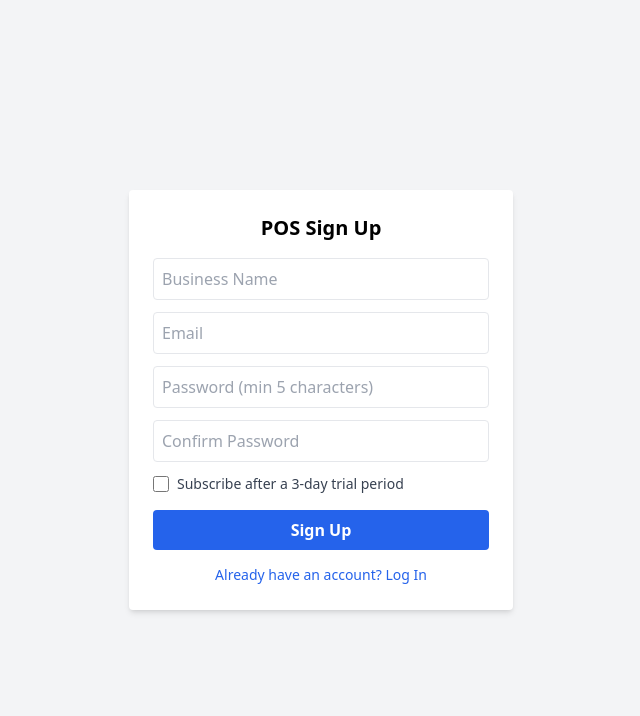
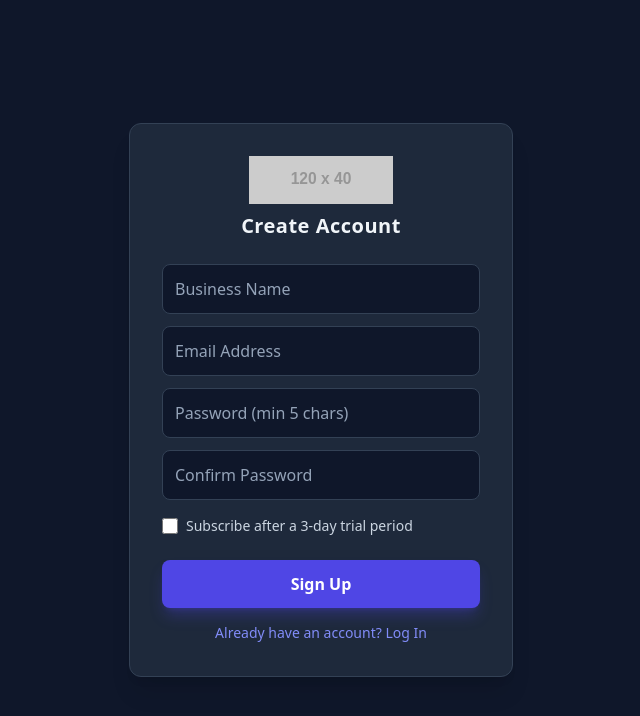
Before and after one commit to opstewardsupport-rgb/my-pos, a React (Vite) app: page / in a window 1280 px wide. Shown: the top 716 px of the page, without its empty margins (319-959 px from the left). Built offline with nearby package versions, Linux system fonts and the light colour scheme.

Commit message:
Update App.jsx

```diff
--- a/src/App.jsx
+++ b/src/App.jsx
@@ -10,7 +10,7 @@ export default function App() {
   const [businessName, setBusinessName] = useState('')
   const [email, setEmail] = useState('')
   const [password, setPassword] = useState('')
-  const [confirmPassword, setConfirmPassword] = useState('') // Added confirm password state
+  const [confirmPassword, setConfirmPassword] = useState('')
 
   const [isLoginMode, setIsLoginMode] = useState(false)
   const [subscribeLater, setSubscribeLater] = useState(false)
@@ -45,7 +45,6 @@ export default function App() {
         setIsSuccess(true)
       }
     } else {
-      // --- VALIDATIONS FOR SIGN UP ---
       if (password.length < 5) {
         setMessage('Password must be at least 5 characters long.')
         return
@@ -80,24 +79,24 @@ export default function App() {
   }
 
   if (loading) {
-    return <div className="flex items-center justify-center min-h-screen bg-gray-100">Loading...</div>
+    return <div className="flex items-center justify-center min-h-screen bg-slate-900 text-white">Loading...</div>
   }
 
   if (session) {
     return (
-      <div className="flex flex-col items-center justify-center min-h-screen bg-gray-100 p-4">
-        <div className="bg-white p-6 rounded shadow-md w-full max-w-md text-center">
-          <h2 className="text-2xl font-bold mb-2 text-green-600">Welcome to your POS!</h2>
-          <p className="text-gray-600 mb-1">Logged in as: {session.user.email}</p>
+      <div className="flex flex-col items-center justify-center min-h-screen bg-slate-900 p-4">
+        <div className="bg-slate-800 border border-slate-700 p-8 rounded-xl shadow-xl w-full max-w-md text-center">
+          <h2 className="text-2xl font-bold mb-2 text-emerald-400">Welcome to your POS!</h2>
+          <p className="text-slate-300 mb-1">Logged in as: {session.user.email}</p>
           {session.user.user_metadata?.business_name && (
-            <p className="text-sm font-medium text-blue-600 mb-4">
+            <p className="text-sm font-medium text-indigo-400 mb-6">
               Business: {session.user.user_metadata.business_name}
             </p>
           )}
 
           <button
             onClick={handleLogout}
-            className="w-full bg-red-600 text-white py-2 rounded font-semibold hover:bg-red-700"
+            className="w-full bg-rose-600 text-white py-2 rounded-lg font-semibold hover:bg-rose-700 transition"
           >
             Log Out
           </button>
@@ -107,71 +106,87 @@ export default function App() {
   }
 
   return (
-    <div className="flex flex-col items-center justify-center min-h-screen bg-gray-100 p-4">
-      <form onSubmit={handleAuth} className="bg-white p-6 rounded shadow-md w-full max-w-sm">
-        <h2 className="text-xl font-bold mb-4 text-center">
-          {isLoginMode ? 'POS Login' : 'POS Sign Up'}
+    <div className="flex flex-col items-center justify-center min-h-screen bg-slate-900 p-4">
+      <form onSubmit={handleAuth} className="bg-slate-800 border border-slate-700 p-8 rounded-xl shadow-xl w-full max-w-sm text-slate-100">
+
+        {/* LOGO AREA: Replace the src below with your actual hosted logo image link */}
+        <div className="flex flex-col items-center mb-6">
+          <img
+            src="https://via.placeholder.com/120x40?text=YOUR+LOGO"
+            alt="POS Logo"
+            className="h-12 object-contain mb-2"
+          />
+          <h2 className="text-xl font-bold tracking-wide">
+            {isLoginMode ? 'POS Login' : 'Create Account'}
           </h2>
+        </div>
 
         {!isLoginMode && (
+          <div className="mb-3">
             <input
               type="text"
               placeholder="Business Name"
               value={businessName}
               onChange={(e) => setBusinessName(e.target.value)}
-            className="w-full p-2 mb-3 border rounded"
+              className="w-full p-3 bg-slate-900 border border-slate-700 rounded-lg text-white placeholder-slate-400 focus:outline-none focus:border-indigo-500"
               required
             />
+          </div>
         )}
 
+        <div className="mb-3">
           <input
             type="email"
-          placeholder="Email"
+            placeholder="Email Address"
             value={email}
             onChange={(e) => setEmail(e.target.value)}
-          className="w-full p-2 mb-3 border rounded"
+            className="w-full p-3 bg-slate-900 border border-slate-700 rounded-lg text-white placeholder-slate-400 focus:outline-none focus:border-indigo-500"
             required
           />
+        </div>
 
+        <div className="mb-3">
           <input
             type="password"
-          placeholder="Password (min 5 characters)"
+            placeholder="Password (min 5 chars)"
             value={password}
             onChange={(e) => setPassword(e.target.value)}
-          className="w-full p-2 mb-3 border rounded"
+            className="w-full p-3 bg-slate-900 border border-slate-700 rounded-lg text-white placeholder-slate-400 focus:outline-none focus:border-indigo-500"
             required
           />
+        </div>
 
-        {/* Confirm Password field only shows during Sign Up */}
         {!isLoginMode && (
+          <div className="mb-3">
             <input
               type="password"
               placeholder="Confirm Password"
               value={confirmPassword}
               onChange={(e) => setConfirmPassword(e.target.value)}
-            className="w-full p-2 mb-3 border rounded"
+              className="w-full p-3 bg-slate-900 border border-slate-700 rounded-lg text-white placeholder-slate-400 focus:outline-none focus:border-indigo-500"
               required
             />
+          </div>
         )}
 
         {!isLoginMode && (
           <>
-            <div className="mb-4 flex items-center space-x-2">
+            <div className="mb-4 flex items-center space-x-2 mt-4">
               <input
                 type="checkbox"
                 id="subCheck"
                 checked={subscribeLater}
                 onChange={(e) => setSubscribeLater(e.target.checked)}
-                className="h-4 w-4 text-blue-600 rounded border-gray-300"
+                className="h-4 w-4 text-indigo-600 rounded border-slate-700 bg-slate-900"
               />
-              <label htmlFor="subCheck" className="text-sm text-gray-700">
+              <label htmlFor="subCheck" className="text-sm text-slate-300">
                 Subscribe after a 3-day trial period
               </label>
             </div>
 
             {subscribeLater && (
-              <div className="mb-4 p-3 bg-blue-50 border border-blue-200 rounded">
-                <label className="block text-xs font-semibold text-blue-800 mb-1">
+              <div className="mb-4 p-3 bg-slate-900 border border-indigo-900 rounded-lg">
+                <label className="block text-xs font-semibold text-indigo-400 mb-1">
                   DISCOUNT CODE
                 </label>
                 <input
@@ -179,7 +194,7 @@ export default function App() {
                   placeholder="Enter code (e.g. TRIAL3DAYS)"
                   value={discountCode}
                   onChange={(e) => setDiscountCode(e.target.value)}
-                  className="w-full p-2 text-sm border rounded bg-white"
+                  className="w-full p-2 text-sm bg-slate-800 border border-slate-700 text-white rounded placeholder-slate-500 focus:outline-none focus:border-indigo-500"
                 />
               </div>
             )}
@@ -188,7 +203,7 @@ export default function App() {
 
         <button
           type="submit"
-          className="w-full bg-blue-600 text-white py-2 rounded font-semibold hover:bg-blue-700 mb-3"
+          className="w-full bg-indigo-600 text-white py-3 rounded-lg font-semibold hover:bg-indigo-500 transition mt-2 mb-3 shadow-lg shadow-indigo-600/30"
         >
           {isLoginMode ? 'Log In' : 'Sign Up'}
         </button>
@@ -199,13 +214,13 @@ export default function App() {
             setIsLoginMode(!isLoginMode)
             setMessage('')
           }}
-          className="w-full text-sm text-blue-600 hover:underline text-center"
+          className="w-full text-sm text-indigo-400 hover:text-indigo-300 text-center transition"
         >
           {isLoginMode ? "Don't have an account? Sign Up" : 'Already have an account? Log In'}
         </button>
 
         {message && (
-          <p className={`mt-3 text-sm text-center ${isSuccess ? 'text-green-600' : 'text-blue-600'}`}>
+          <p className={`mt-4 text-sm text-center font-medium ${isSuccess ? 'text-emerald-400' : 'text-indigo-300'}`}>
             {message}
           </p>
         )}
```
Lines whose indentation alone changed are shown as unchanged.
